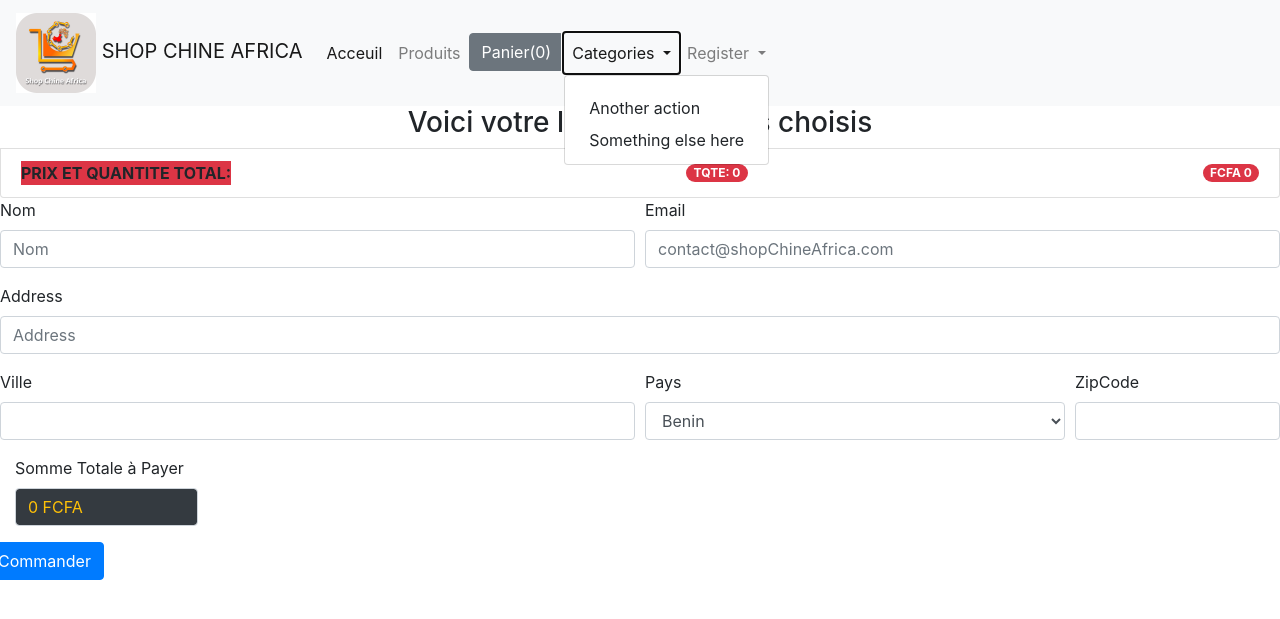
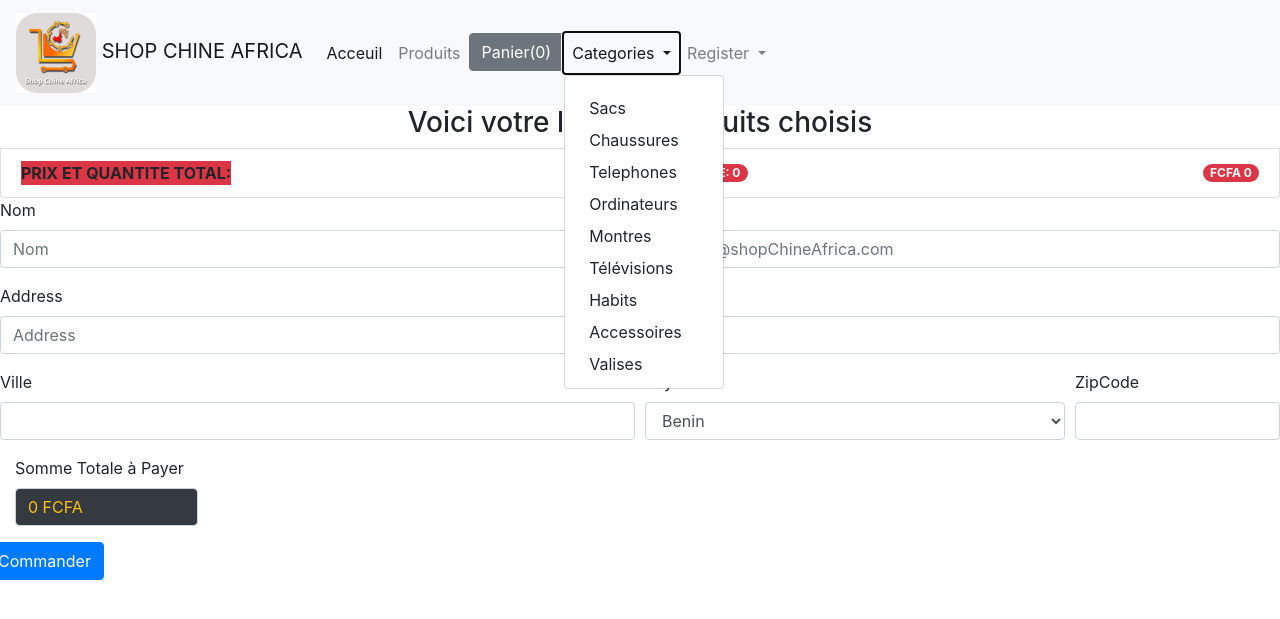
Before and after one commit to bmouale03/E-commerce-Django, a Django app: page /checkout in a window 1280 px wide, after a click on "Categories". Shown: the top 619 px of the page. Run offline with Django 5.2, Linux system fonts and the light colour scheme.

Commit message:
version beta0

```diff
--- a/ecommerce/shop/templates/shop/base.html
+++ b/ecommerce/shop/templates/shop/base.html
@@ -58,9 +58,15 @@
                       </a>
                       <div class="dropdown-menu" aria-labelledby="navbarDropdownMenuLink">
                        <a class="dropdown-item" href="#"></a>
-                        <a class="dropdown-item" href="#">Another action</a>
-                        <a class="dropdown-item" href="#">Something else here</a>
-
+                        <a class="dropdown-item" href="#">Sacs</a>
+                        <a class="dropdown-item" href="#">Chaussures</a>
+                        <a class="dropdown-item" href="#">Telephones</a>
+                        <a class="dropdown-item" href="#">Ordinateurs</a>
+                        <a class="dropdown-item" href="#">Montres</a>
+                        <a class="dropdown-item" href="#">Télévisions</a>
+                        <a class="dropdown-item" href="#">Habits</a>
+                        <a class="dropdown-item" href="#">Accessoires</a>
+                        <a class="dropdown-item" href="#">Valises</a>
                         <li class="nav-item dropdown">
                           <a class="nav-link dropdown-toggle" href="#" id="navbarDropdownMenuLink" role="button"
                           data-toggle="dropdown" aria-haspopup="true" aria-expanded="false"> Register </a>
```
